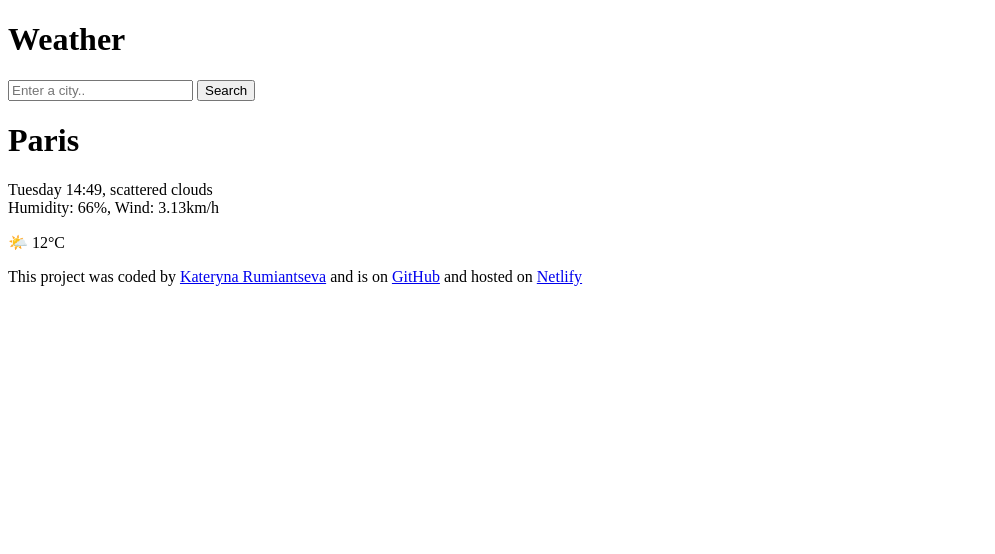
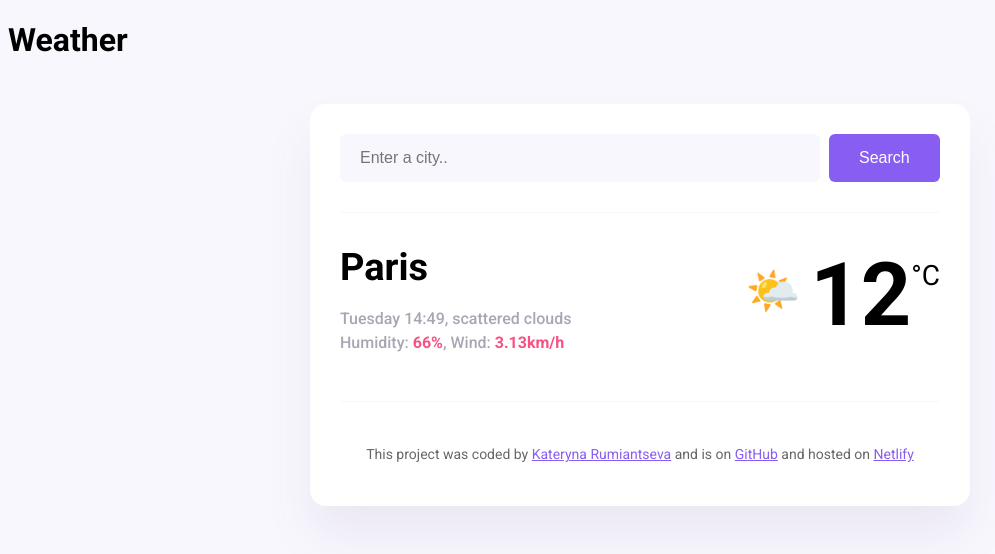
Before and after one commit to ramonakartman/my-weather-project-7, a plain HTML site: page index.html in a window 1280 px wide. Shown: the whole page, without its empty margins (0-995 px from the left). Drawn offline with Linux system fonts and the light colour scheme.

Commit message:
Added basic CSS
Draft version to change later

```diff
--- a/index.html
+++ b/index.html
@@ -3,27 +3,45 @@
   <head>
     <meta charset="UTF-8" />
     <meta name="viewport" content="width=device-width, initial-scale=1.0" />
-    <style src="src/style.css"></style>
+    <link rel="preconnect" href="https://fonts.googleapis.com" />
+    <link rel="preconnect" href="https://fonts.gstatic.com" crossorigin />
+    <link
+      href="https://fonts.googleapis.com/css2?family=Roboto:ital,wght@0,100;0,300;0,400;0,500;0,700;0,900;1,100;1,300;1,400;1,500;1,700;1,900&display=swap"
+      rel="stylesheet"
+    />
+    <link rel="stylesheet" href="src/style.css" />
     <title>My Weather Project</title>
   </head>
   <body>
     <h1>Weather</h1>
+   <div class="weather-app">
       <header>
-      <form>
-        <input type="search" placeholder="Enter a city.." required />
-        <input type="submit" value="Search" />
+        <form class="search-form">
+          <input
+            type="search"
+            placeholder="Enter a city.."
+            required
+            class="search-form-input"
+          />
+          <input type="submit" value="Search" class="search-form-button" />
         </form>
       </header>
       <main>
+        <div class="weather-app-data">
           <div>
-        <h1>Paris</h1>
-        <p>
+            <h1 class="weather-app-city">Paris</h1>
+            <p class="weather-app-details">
               Tuesday 14:49, scattered clouds
               <br />
-          Humidity: 66%, Wind: 3.13km/h
+              Humidity: <strong>66%</strong>, Wind: <strong>3.13km/h</strong>
             </p>
           </div>
-      <div>🌤️ 12°C</div>
+          <div class="weather-app-temperature-container">
+            <div class="weather-app-icon">🌤️</div>
+            <div class="weather-app-temperature">12</div>
+            <div class="weather-app-unit">°C</div>
+          </div>
+        </div>
       </main>
 
     <footer>
--- a/src/style.css
+++ b/src/style.css
@@ -0,0 +1,95 @@
+body {
+  background-color: #f9f7fe;
+  font-family: "Roboto", sans-serif;
+}
+
+a {
+  color: #885df1;
+}
+
+.weather-app {
+  background: white;
+  max-width: 600px;
+  margin: 45px auto;
+  box-shadow: 0 30px 50px rgba(65, 50, 100, 0.08);
+  border-radius: 16px;
+  padding: 30px;
+}
+
+header {
+  border-bottom: 1px solid #f9f7fe;
+  padding: 0 0 30px 0;
+}
+
+.search-form-input {
+  background-color: #f9f7fe;
+  border: none;
+  border-radius: 6px;
+  width: 80%;
+  font-size: 16px;
+  padding: 15px 20px;
+}
+
+.search-form-button {
+  background: #885df1;
+  padding: 15px 30px;
+  border: none;
+  font-size: 16px;
+  margin-left: 5px;
+  border-radius: 6px;
+  color: white;
+}
+
+main {
+  padding: 30px 0;
+}
+
+.weather-app-data {
+  display: flex;
+  justify-content: space-between;
+}
+
+.weather-app-city {
+  margin: 0;
+  font-size: 38px;
+  line-height: 48px;
+}
+
+.weather-app-details {
+  font-size: 16px;
+  color: rgba(39, 33, 66, 0.4);
+  line-height: 24px;
+  font-weight: 500;
+}
+
+.weather-app-details strong {
+  color: #f65282;
+}
+
+.weather-app-temperature-container {
+  display: flex;
+}
+
+.weather-app-icon {
+  font-size: 44px;
+  margin-top: 22px;
+}
+
+.weather-app-temperature {
+  font-size: 88px;
+  margin-left: 10px;
+  font-weight: bold;
+}
+
+.weather-app-unit {
+  margin-top: 16px;
+  font-size: 28px;
+}
+
+footer {
+  border-top: 1px solid #f9f7fe;
+  padding: 30px 0 0 0;
+  text-align: center;
+  font-size: 14px;
+  color: rgba(0, 0, 0, 0.6);
+}
```
Lines whose indentation alone changed are shown as unchanged.
